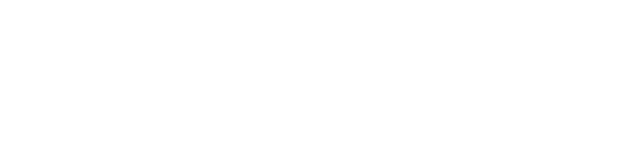
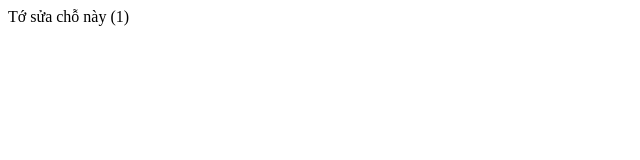
Before and after one commit to hoanvn1999/demo, a plain HTML site: page index.html in a window 1280 px wide. Shown: the whole page, without its empty margins (0-640 px from the left). Drawn offline with Linux system fonts and the light colour scheme.

Commit message:
Nguoi 1 sua

```diff
--- a/index.html
+++ b/index.html
@@ -7,6 +7,6 @@
     <title>Document</title>
 </head>
 <body>
-
+    Tớ sửa chỗ này (1)
 </body>
 </html>
```
